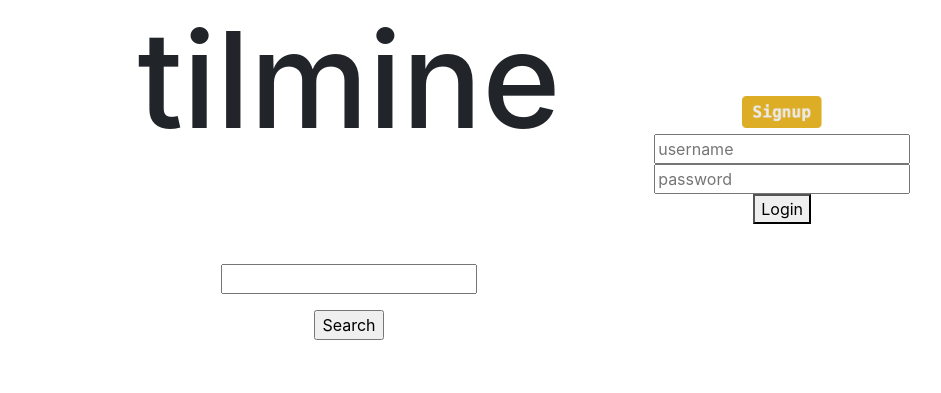
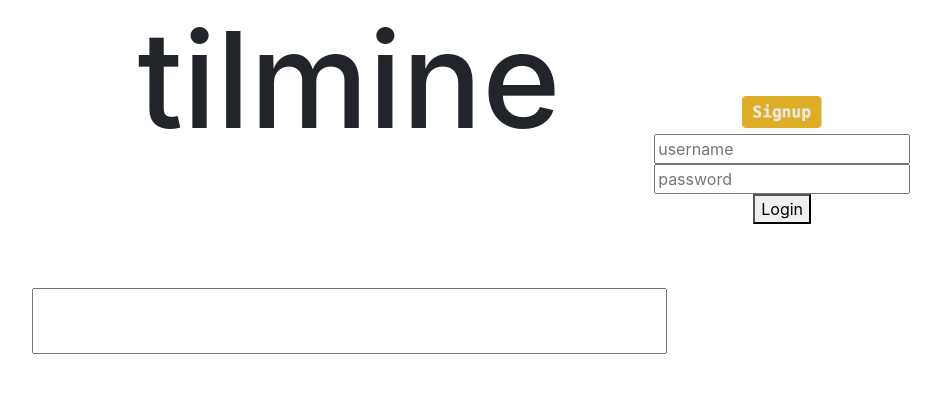
Before and after one commit to jsnctl/tilhub, a Flask app: page / in a window 1280 px wide. Shown: the top 393 px of the page, without its empty margins (291-1232 px from the left). Run offline with Flask 2, Linux system fonts and the light colour scheme; parts of the project's set-up code (start-up, migrations or seed data) failed here and were passed over; some libraries are stand-ins or nearby versions.

Commit message:
Re-creating tilmine frontend as Flask app

```diff
--- a/tilmine/frontend/app.py
+++ b/tilmine/frontend/app.py
@@ -1,15 +1,18 @@
 import logging
 from flask import Flask, render_template, request
 from tilmine.frontend.forms import TILSearch
+from tilmine.config import Config
 import requests
 
 
 logger = logging.getLogger(__name__)
 app = Flask(__name__)
 
+SERVER = Config.config['server']
+PORTS = Config.config['ports']
+
 
 @app.route("/", methods=['GET', 'POST'])
-@app.route("/home")
 def home():
 
     search = TILSearch(request.form)
@@ -17,13 +20,13 @@ def home():
     if request.method == 'POST':
         tils = search_results(search)
 
-    return render_template("home.html", posts=tils, form=search)
+    return render_template("tils.html", posts=tils, form=search)
 
 
 def search_results(search):
     query = search.data['search']
 
-    tils = requests.post("http://localhost:5000/til/search/tags",
+    tils = requests.post("http://{0}:{1}/til/search/tags".format(SERVER, PORTS['api']),
                          json={"tags": "{0}".format(query)},
                          headers={'content-type': 'application/json'}).json()
 
--- a/tilmine/frontend/forms.py
+++ b/tilmine/frontend/forms.py
@@ -2,4 +2,6 @@ from wtforms import Form, StringField
 
 
 class TILSearch(Form):
-    search = StringField('')
+    search = StringField('', render_kw={
+        'style': 'font-size:30pt;'
+    })
--- a/tilmine/frontend/templates/layout.html
+++ b/tilmine/frontend/templates/layout.html
@@ -44,20 +44,16 @@
                 <form method="post">
                   <dl>
                       <p>
+                    {{ form.search.label(id="search") }}
                     {{ render_field(form.search) }}
                   </p></dl>
-                  <p><input type="submit" value="Search">
-                </p></form>
+                </form>
             </center>
           </div>
 
           <br/><br/>
 
-<!--      <div class="row">-->
-<!--        <div class="col-md-8">-->
           {% block content %}{% endblock %}
-<!--        </div>-->
-<!--      </div>-->
 
 
 </body>
```
Also changed, not shown: tilmine/frontend/templates/tils.html (renamed from tilmine/frontend/templates/home.html).
